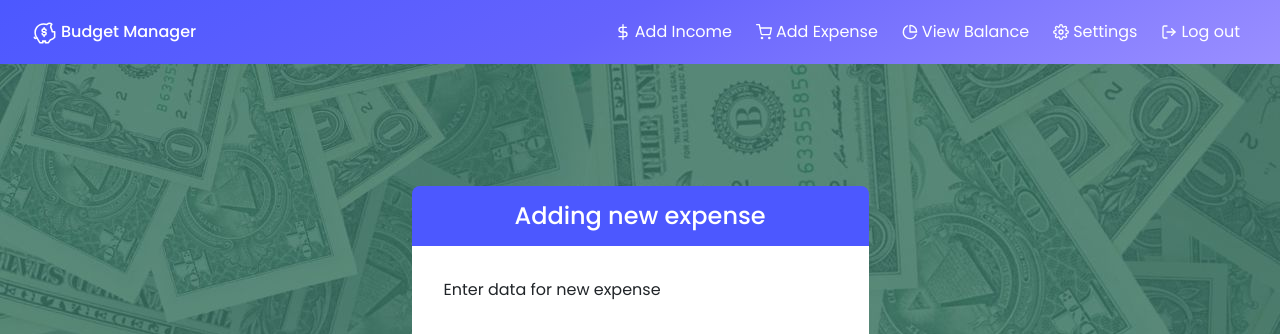
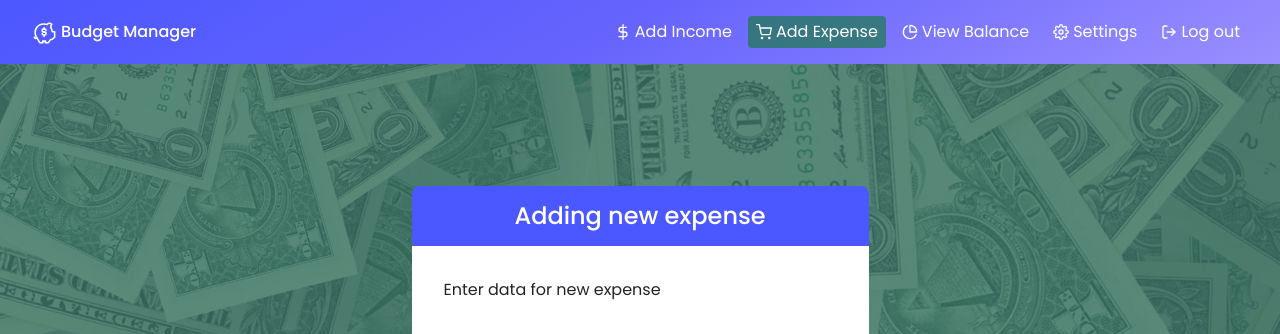
Before and after one commit to DawidRybski/PersonalBudgetApp-Site, a PHP site: page /addExpense.html in a window 1280 px wide. Shown: the top 334 px of the page. Run offline with PHP 8.4, Linux system fonts and the light colour scheme.

Commit message:
Fixed forwarding for addExpense.html and add style for active page button

```diff
--- a/addExpense.html
+++ b/addExpense.html
@@ -39,7 +39,7 @@
                                 </a>
                             </li>
                             <li class="nav-item">
-                                <a class="navbar-button" href="#">
+                                <a class="navbar-button active" href="#">
                                     <img src="assets/images/navbar/shopping-cart.svg" height="16px"/>
                                     <span>Add Expense</span>
                                 </a>
--- a/homePage.html
+++ b/homePage.html
@@ -4,6 +4,10 @@
     <meta charset="UTF-8">
     <meta name="viewport" content="width=device-width, initial-scale=1.0">
     <title>Document</title>
+    <link rel="preconnect" href="https://fonts.googleapis.com">
+    <link rel="preconnect" href="https://fonts.gstatic.com" crossorigin>
+    <link href="https://fonts.googleapis.com/css2?family=Poppins:ital,wght@0,100;0,200;0,300;0,400;0,500;0,600;0,700;0,800;0,900;1,100;1,200;1,300;1,400;1,500;1,600;1,700;1,800;1,900&display=swap" rel="stylesheet">
+
     <link href="https://cdn.jsdelivr.net/npm/bootstrap@5.3.8/dist/css/bootstrap.min.css" rel="stylesheet" integrity="sha384-sRIl4kxILFvY47J16cr9ZwB07vP4J8+LH7qKQnuqkuIAvNWLzeN8tE5YBujZqJLB" crossorigin="anonymous">
     <link rel="stylesheet" href="styles.css">
 </head>
--- a/styles.css
+++ b/styles.css
@@ -376,6 +376,12 @@ main{
     background: var(--navbar-button-color);
 }
 
+.navbar-button.active {
+    background: var(--navbar-button-color);
+    pointer-events: none;
+    cursor: default;
+}
+
 .select-field{
     text-decoration: none;
     background: none;
```
